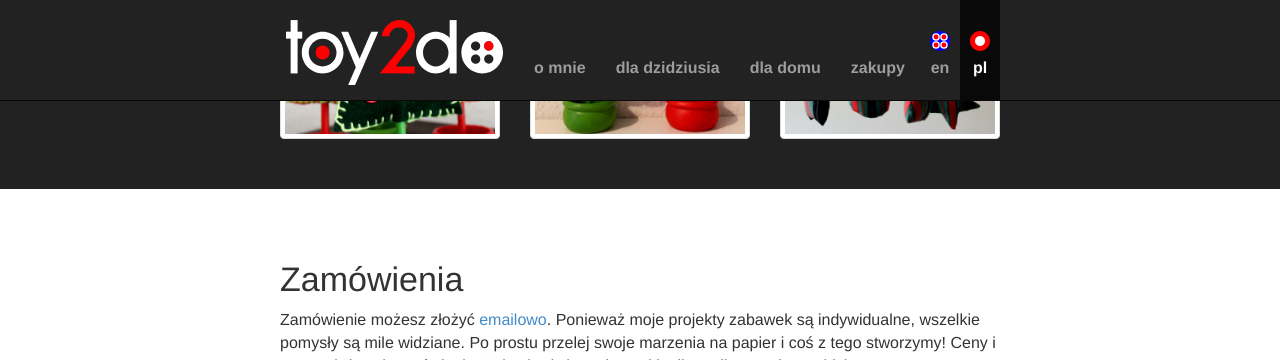
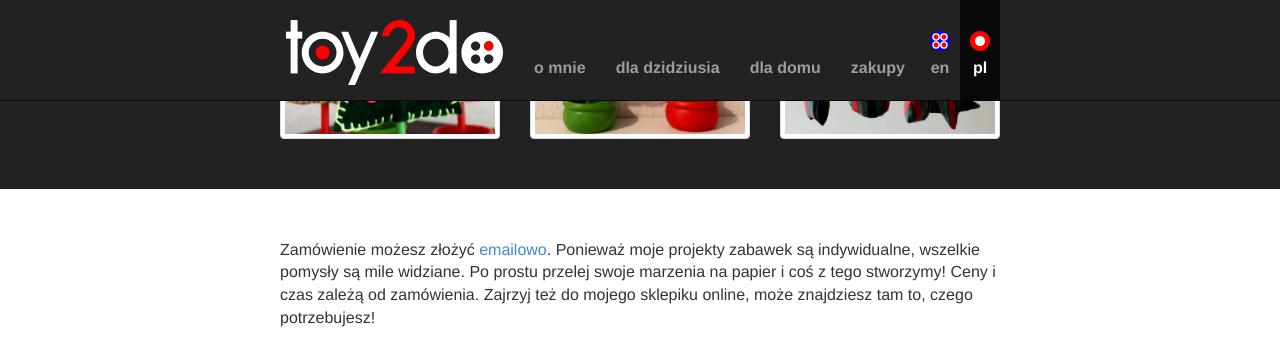
Before and after one commit to qoobaa/toy2do.com, a Jekyll site: the page built from pl.html, in a window 1280 px wide and 900 px high, scrolled down 1126 px, cut to the strip 0-360 px from the top of the window. Built offline with Jekyll 4.4.1, drawn with Linux system fonts in a browser that asks for light colours.

Commit message:
Update pl.html

```diff
--- a/pl.html
+++ b/pl.html
@@ -50,8 +50,6 @@ locale: pl
   <div class="container">
     <a class="anchor" id="orders"></a>
 
-    <h2>Zamówienia</h2>
-
     <p>
       Zamówienie możesz
       złożyć <a href="mailto:magdalena@toy2do.com">emailowo</a>. Ponieważ
```
